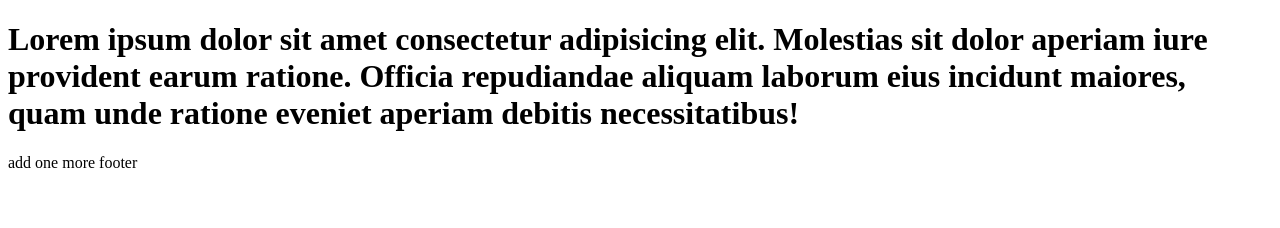
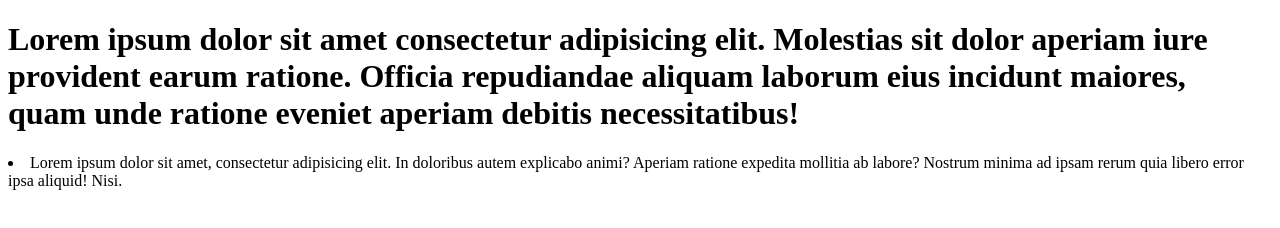
Before and after one commit to RanaAnil7/learn-git, a plain HTML site: page index.html in a window 1280 px wide. Drawn offline with Linux system fonts and the light colour scheme.

Commit message:
update index

```diff
--- a/index.html
+++ b/index.html
@@ -7,6 +7,6 @@
 </head>
 <body>
     <h1>Lorem ipsum dolor sit amet consectetur adipisicing elit. Molestias sit dolor aperiam iure provident earum ratione. Officia repudiandae aliquam laborum eius incidunt maiores, quam unde ratione eveniet aperiam debitis necessitatibus!</h1>
+    <li>Lorem ipsum dolor sit amet, consectetur adipisicing elit. In doloribus autem explicabo animi? Aperiam ratione expedita mollitia ab labore? Nostrum minima ad ipsam rerum quia libero error ipsa aliquid! Nisi.</li>
 </body>
-add one more footer
 </html>
```
